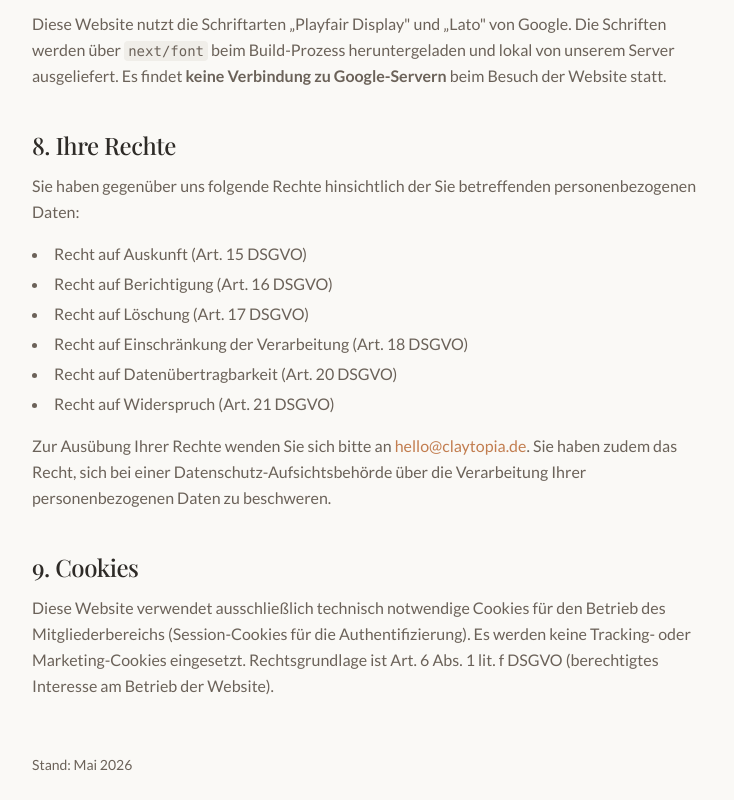
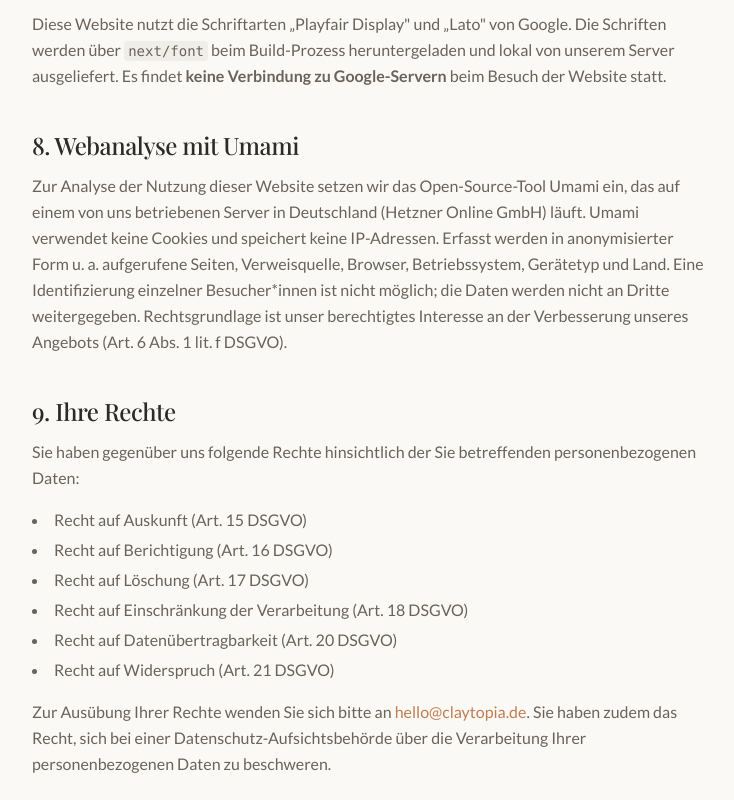
Before and after one commit to claytopia/claytopia-next, a Next.js app: page /datenschutz in a window 1280 px wide. Shown: the part 2000-2800 px from the top of the page, without its empty margins (64-798 px from the left). Built offline with nearby package versions, Linux system fonts and the light colour scheme; no server answers; a web font is replaced by a local one.

Commit message:
Datenschutz: Abschnitt Webanalyse mit Umami ergänzt

```diff
--- a/app/datenschutz/page.tsx
+++ b/app/datenschutz/page.tsx
@@ -120,7 +120,20 @@ export default function DatenschutzPage() {
             </section>
 
             <section>
-              <h2 className="font-serif text-2xl text-foreground mb-3">8. Ihre Rechte</h2>
+              <h2 className="font-serif text-2xl text-foreground mb-3">8. Webanalyse mit Umami</h2>
+              <p className="text-foreground-muted leading-relaxed">
+                Zur Analyse der Nutzung dieser Website setzen wir das Open-Source-Tool Umami ein, das auf einem
+                von uns betriebenen Server in Deutschland (Hetzner Online GmbH) läuft. Umami verwendet keine
+                Cookies und speichert keine IP-Adressen. Erfasst werden in anonymisierter Form u.&nbsp;a.
+                aufgerufene Seiten, Verweisquelle, Browser, Betriebssystem, Gerätetyp und Land. Eine
+                Identifizierung einzelner Besucher*innen ist nicht möglich; die Daten werden nicht an Dritte
+                weitergegeben. Rechtsgrundlage ist unser berechtigtes Interesse an der Verbesserung unseres
+                Angebots (Art. 6 Abs. 1 lit. f DSGVO).
+              </p>
+            </section>
+
+            <section>
+              <h2 className="font-serif text-2xl text-foreground mb-3">9. Ihre Rechte</h2>
               <p className="text-foreground-muted leading-relaxed mb-4">
                 Sie haben gegenüber uns folgende Rechte hinsichtlich der Sie betreffenden personenbezogenen Daten:
               </p>
@@ -141,17 +154,17 @@ export default function DatenschutzPage() {
             </section>
 
             <section>
-              <h2 className="font-serif text-2xl text-foreground mb-3">9. Cookies</h2>
+              <h2 className="font-serif text-2xl text-foreground mb-3">10. Cookies</h2>
               <p className="text-foreground-muted leading-relaxed">
                 Diese Website verwendet ausschließlich technisch notwendige Cookies für den Betrieb des
                 Mitgliederbereichs (Session-Cookies für die Authentifizierung). Es werden keine Tracking-
-                oder Marketing-Cookies eingesetzt. Rechtsgrundlage ist Art. 6 Abs. 1 lit. f DSGVO
+                oder Marketing-Cookies eingesetzt; auch unsere Webanalyse (siehe Abschnitt 8) arbeitet ohne Cookies. Rechtsgrundlage ist Art. 6 Abs. 1 lit. f DSGVO
                 (berechtigtes Interesse am Betrieb der Website).
               </p>
             </section>
 
             <p className="text-sm text-foreground-muted pt-4">
-              Stand: Mai 2026
+              Stand: Oktober 2026
             </p>
           </div>
         </Container>
```
